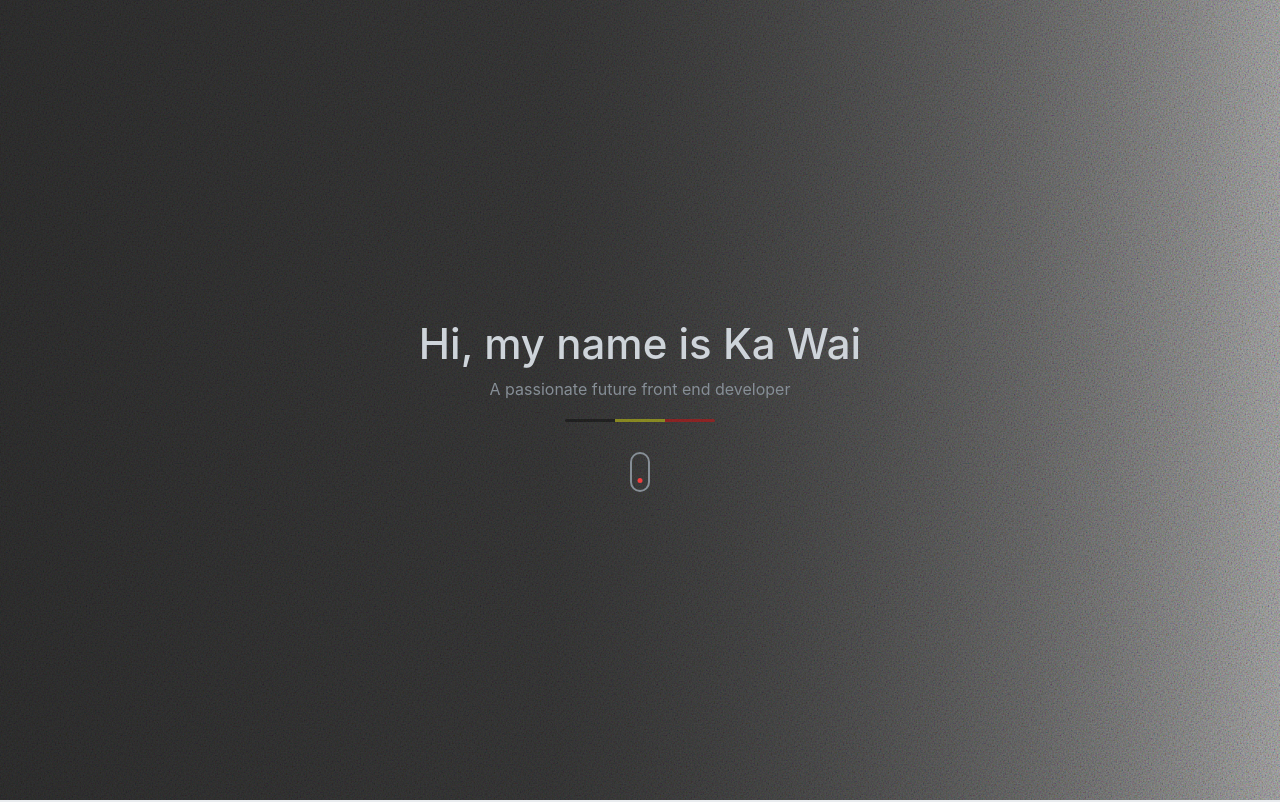
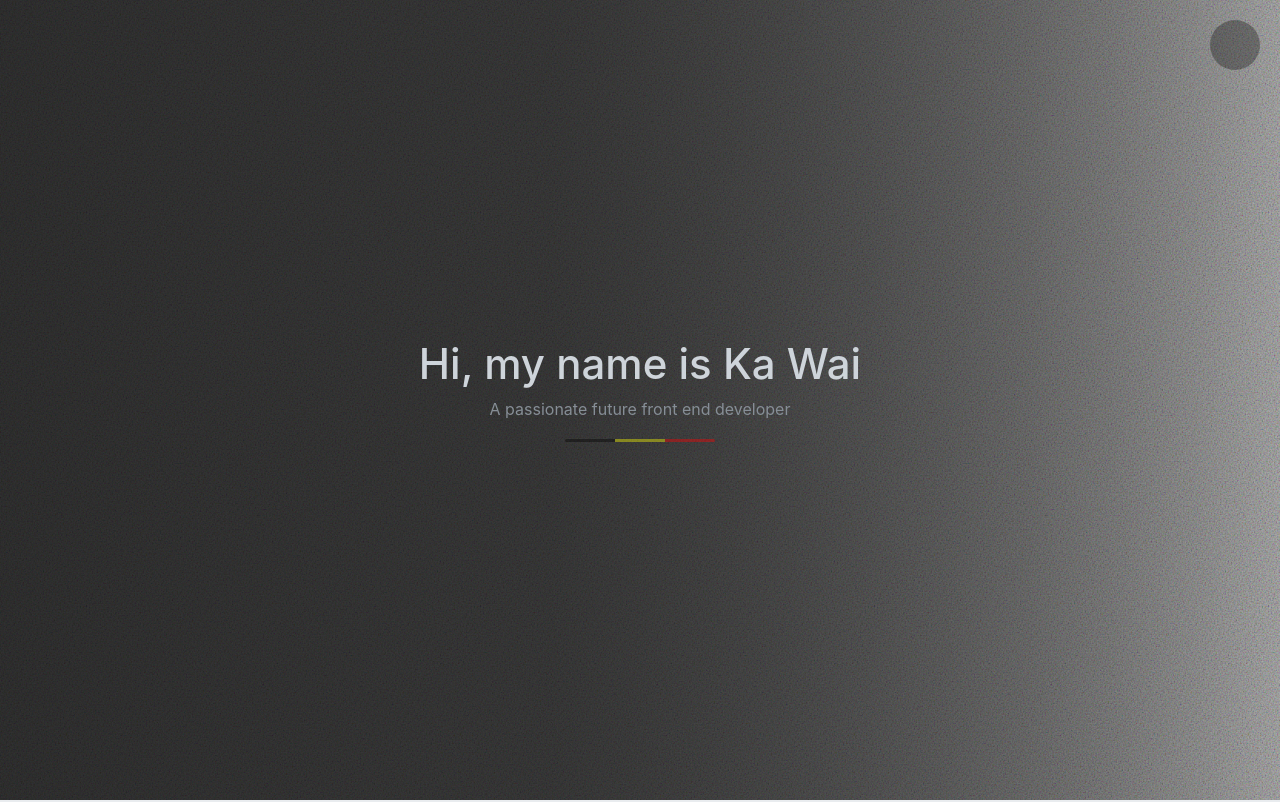
Before and after one commit to Cheung-KaWai/portfolioV2.0, a Next.js app: page / in a window 1280 px wide. Shown: the top 802 px of the page. Built offline with nearby package versions, Linux system fonts and the light colour scheme.

Commit message:
Add menu

```diff
--- a/components/About.jsx
+++ b/components/About.jsx
@@ -9,11 +9,11 @@ import Hobby from "./UI/Hobby";
 // import Github from "./UI/Github";
 import useWindowSize from "./useWindowSize";
 
-export default function About() {
+export default function About({ id }) {
   const [width, height] = useWindowSize();
 
   return (
-    <AboutContainer width={width}>
+    <AboutContainer width={width} id={id}>
       <AboutContent>
         <AboutTitle>About me</AboutTitle>
         <Subtitle>- Student majoring in web & mobile development</Subtitle>
--- a/components/Articles.jsx
+++ b/components/Articles.jsx
@@ -2,11 +2,11 @@ import React from "react";
 import styled from "styled-components";
 import useWindowSize from "./useWindowSize";
 
-export default function Articles() {
+export default function Articles({ id }) {
   const [width, height] = useWindowSize();
 
   return (
-    <ArticlesContainer width={width}>
+    <ArticlesContainer width={width} id={id}>
       <ArticlesContent>
         <ArticlesTitle>Articles</ArticlesTitle>
         <Articlesubtitle>- Documenting my learning journey</Articlesubtitle>
--- a/components/Hero.jsx
+++ b/components/Hero.jsx
@@ -3,16 +3,16 @@ import styled, { keyframes } from "styled-components";
 import Flag from "./UI/Flag";
 import useWindowSize from "./useWindowSize";
 
-export default function Hero() {
+export default function Hero({ id }) {
   const [width, height] = useWindowSize();
   return (
-    <HeroContainer>
+    <HeroContainer id={id}>
       <HeroTitle width={width}>Hi, my name is Ka Wai </HeroTitle>
       <HeroSubtitle width={width}>
         A passionate future front end developer
       </HeroSubtitle>
       <Flag />
-      <Scroll />
+      {/* <Scroll /> Not sure if i want to keep it */}
     </HeroContainer>
   );
 }
--- a/components/Layout.jsx
+++ b/components/Layout.jsx
@@ -1,11 +1,16 @@
 import React from "react";
 import styled from "styled-components";
+import Menu from "./Menu/Menu";
 
 export default function Layout({ children }) {
-  return <Container>{children}</Container>;
+  return (
+    <Container>
+      <Menu />
+      {children}
+    </Container>
+  );
 }
 
 const Container = styled.div`
-  width: 100vw;
   min-height: 100vh;
 `;
--- /dev/null
+++ b/components/Menu/Menu.jsx
@@ -0,0 +1,101 @@
+import React, { useRef, useEffect, useState } from "react";
+import styled from "styled-components";
+import { gsap } from "gsap";
+import Link from "next/link";
+
+export default function Menu() {
+  const [toggle, setToggle] = useState(false);
+
+  const menuRef = useRef();
+  const menuLinks = useRef();
+  const tl = useRef();
+
+  useEffect(() => {
+    tl.current = gsap
+      .timeline({ paused: true })
+      .to(menuRef.current, {
+        width: "200vw",
+        height: "200vw",
+        top: 0,
+        right: 0,
+        borderRadius: 0,
+        duration: 1,
+        ease: "slow(0.7, 0.7, false)",
+      })
+      .to(menuRef.current, {
+        backgroundColor: "rgb(1, 1, 1)",
+      })
+      .to(menuLinks.current, {
+        visibility: "visible",
+      });
+  }, []);
+
+  useEffect(() => {
+    toggle ? tl.current.play() : tl.current.reverse();
+  }, [toggle]);
+
+  const toggleMenu = () => {
+    setToggle((prev) => !prev);
+  };
+
+  return (
+    <>
+      <NavContainer ref={menuRef} onClick={toggleMenu}>
+        <NavContent ref={menuLinks}>
+          <NavItem>
+            <Link href="#home">
+              <a>Home</a>
+            </Link>
+          </NavItem>
+          <NavItem>
+            <Link href="#about">
+              <a>About</a>
+            </Link>
+          </NavItem>
+          <NavItem>
+            <Link href="#projects">
+              <a>Projects</a>
+            </Link>
+          </NavItem>
+          <NavItem>
+            <Link href="#articles">
+              <a>Articles</a>
+            </Link>
+          </NavItem>
+        </NavContent>
+      </NavContainer>
+    </>
+  );
+}
+
+const NavContainer = styled.nav`
+  position: fixed;
+  top: 2rem;
+  right: 2rem;
+  width: 5rem;
+  height: 5rem;
+  display: block;
+  border-radius: 50%;
+  background-color: rgba(1, 1, 1, 0.3);
+  transform-origin: center;
+  overflow: hidden;
+  z-index: 5;
+`;
+
+const NavContent = styled.ul`
+  list-style: none;
+  padding: 5rem 3rem;
+  display: flex;
+  flex-direction: column;
+  gap: 1rem;
+  position: fixed;
+  left: 5rem;
+  z-index: 10;
+  visibility: hidden;
+`;
+
+const NavItem = styled.li`
+  padding: 1rem 0;
+  font-size: 1.6rem;
+  z-index: 10;
+`;
--- a/components/Projects.jsx
+++ b/components/Projects.jsx
@@ -2,11 +2,11 @@ import React from "react";
 import styled from "styled-components";
 import useWindowSize from "./useWindowSize";
 
-export default function Projects() {
+export default function Projects({ id }) {
   const [width, height] = useWindowSize();
 
   return (
-    <ProjectsContainer width={width}>
+    <ProjectsContainer width={width} id={id}>
       <ProjectsContent>
         <ProjectsTitle>Projects</ProjectsTitle>
         <ProjectSubtitle>- List of my personal projects</ProjectSubtitle>
--- a/package.json
+++ b/package.json
@@ -9,6 +9,7 @@
     "lint": "next lint"
   },
   "dependencies": {
+    "gsap": "^3.10.4",
     "next": "12.1.6",
     "react": "18.1.0",
     "react-dom": "18.1.0",
--- a/pages/landing.jsx
+++ b/pages/landing.jsx
@@ -9,10 +9,10 @@ import Projects from "../components/Projects";
 export default function Landing() {
   return (
     <Layout>
-      <Hero />
-      <About />
-      <Projects />
-      <Articles />
+      <Hero id="home" />
+      <About id="about" />
+      <Projects id="projects" />
+      <Articles id="articles" />
       <Footer />
     </Layout>
   );
--- a/styles/globals.css
+++ b/styles/globals.css
@@ -3,6 +3,7 @@ body {
   font-size: 62.5%;
   font-family: -apple-system, Poppins, BlinkMacSystemFont, Segoe UI, Roboto,
     Oxygen, Ubuntu, Cantarell, Fira Sans, Droid Sans, Helvetica Neue, sans-serif;
+  scroll-behavior: smooth;
 }
 
 body::-webkit-scrollbar {
```
Also changed, not shown: 1 other file (tests, documents, lock files or other folders).
